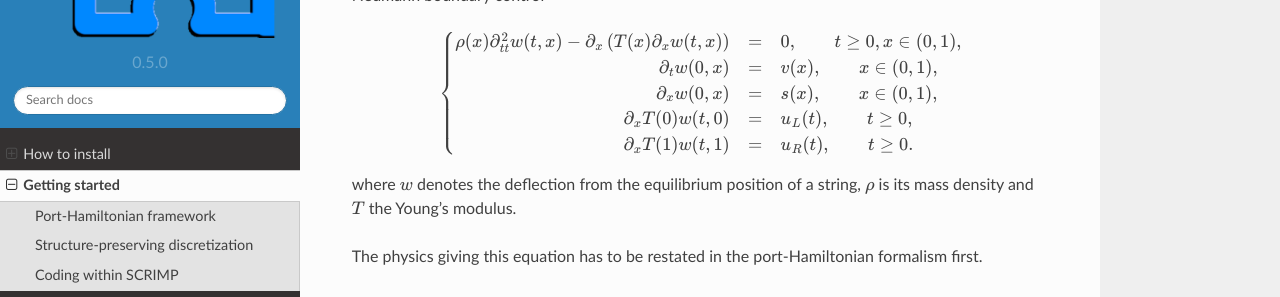
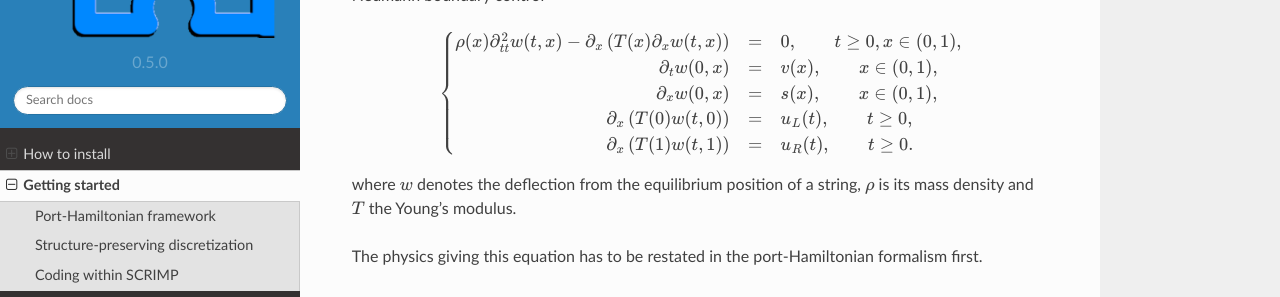
Before and after one commit to g-haine/scrimp, a Sphinx documentation site: the page built from docs/source/started.rst, in a window 1280 px wide and 900 px high. Shown: the part 272-569 px from the top of the window. Built offline with Sphinx 7.4.7 and the Read the Docs theme 2.0.0, drawn with Linux system fonts in a browser that asks for light colours.

Commit message:
Update docs

```diff
--- a/docs/source/started.rst
+++ b/docs/source/started.rst
@@ -12,8 +12,8 @@ To understand the coding philosophy of **SCRIMP**, let us consider the 1D wave e
     \rho(x) \partial_{tt}^2 w(t,x) - \partial_x \left( T(x) \partial_x w(t,x) \right) &=& 0, \qquad t \ge 0, x \in (0,1), \\
     \partial_t w(0,x) &=& v(x), \qquad x \in (0,1), \\
     \partial_x w(0,x) &=& s(x), \qquad x \in (0,1), \\
-    \partial_x T(0) w(t,0) &=& u_L(t), \qquad t \ge 0, \\
-    \partial_x T(1) w(t,1) &=& u_R(t), \qquad t \ge 0.
+    \partial_x \left( T(0) w(t,0) \right) &=& u_L(t), \qquad t \ge 0, \\
+    \partial_x \left( T(1) w(t,1) \right) &=& u_R(t), \qquad t \ge 0.
     \end{array}
     \right.
 
```
